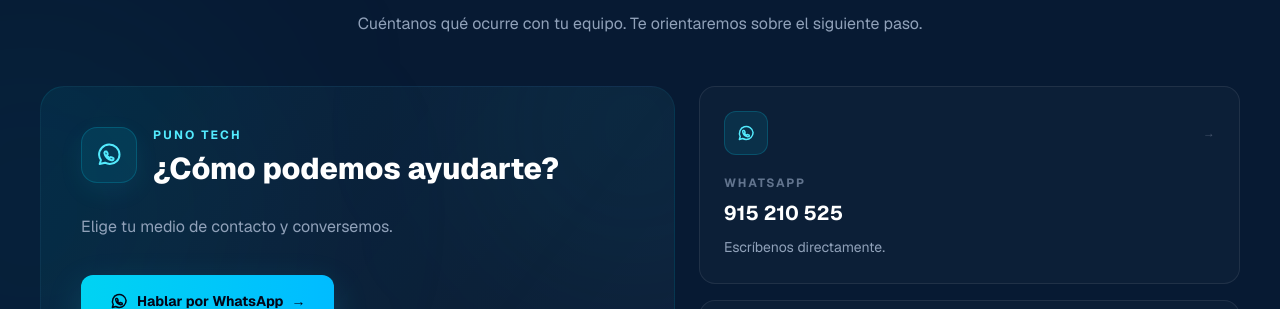
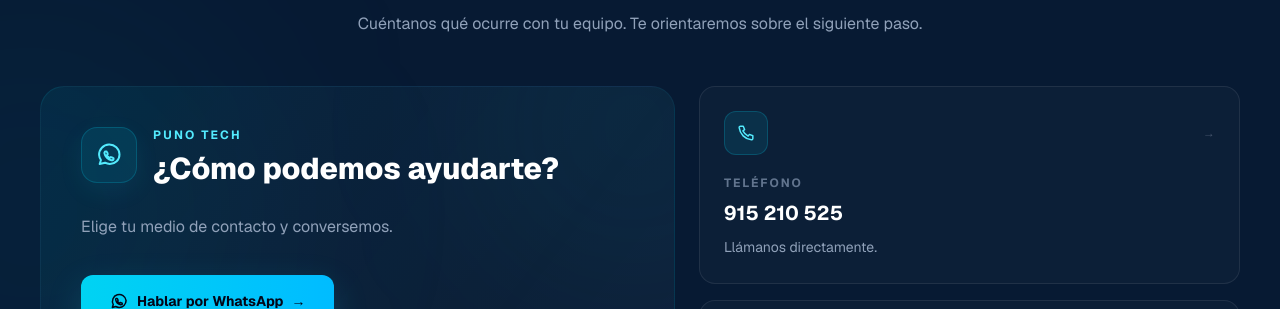
Before and after one commit to joakoguzp/puno-tech, a Next.js app: page / in a window 1280 px wide. Shown: the part 4300-4609 px from the top of the page. Built offline with nearby package versions, Linux system fonts and the light colour scheme.

Commit message:
Diferenciar contacto por WhatsApp y llamada telefónica

```diff
--- a/src/components/sections/Contact.tsx
+++ b/src/components/sections/Contact.tsx
@@ -151,11 +151,10 @@ export default function Contact() {
 
           {/* Información de contacto */}
           <div className="grid gap-4 sm:grid-cols-2 lg:grid-cols-1">
-            {/* WhatsApp */}
+            {/* Llamada telefónica */}
             <a
-              href="https://wa.me/51915210525"
-              target="_blank"
-              rel="noopener noreferrer"
+              href="tel:+51915210525"
+              aria-label="Llamar a PUNO TECH al 915 210 525"
               className="
                 group rounded-2xl border border-white/[0.08]
                 bg-white/[0.025] p-6
@@ -167,40 +166,19 @@ export default function Contact() {
             >
               <div className="flex items-center justify-between">
                 <div className="flex h-11 w-11 items-center justify-center rounded-xl border border-cyan-400/20 bg-cyan-400/10 text-cyan-300">
-                  <svg
-                    viewBox="0 0 24 24"
-                    fill="none"
-                    stroke="currentColor"
-                    strokeWidth="1.8"
-                    className="h-5 w-5"
-                    aria-hidden="true"
-                  >
-                    <path
-                      strokeLinecap="round"
-                      strokeLinejoin="round"
-                      d="M20.5 11.4a8.3 8.3 0 0 1-8.4 8.3 8.4 8.4 0 0 1-4.1-1.1L4 19.7l1.1-3.5a8.2 8.2 0 1 1 15.4-4.8Z"
-                    />
-                    <path
-                      strokeLinecap="round"
-                      strokeLinejoin="round"
-                      d="M8.5 9.3c.2-.4.4-.4.7-.4h.5c.2 0 .4.1.5.4l.7 1.6c.1.2.1.4-.1.6l-.6.7c.5 1 1.3 1.8 2.4 2.3l.7-.6c.2-.2.4-.2.6-.1l1.6.7c.3.1.4.3.4.5v.5c0 .3-.1.5-.4.7-.4.3-1 .4-1.5.3-2.8-.5-5.4-3.1-5.9-5.9-.1-.5 0-1.1.4-1.5Z"
-                    />
+                  <svg viewBox="0 0 24 24" fill="none" stroke="currentColor" strokeWidth="1.8" className="h-5 w-5" aria-hidden="true">
+                    <path strokeLinecap="round" strokeLinejoin="round" d="M5.5 3.8h3.2l1.6 4.1-2 1.5a15.1 15.1 0 0 0 6.3 6.3l1.5-2 4.1 1.6v3.2a1.7 1.7 0 0 1-1.8 1.7A16.7 16.7 0 0 1 3.8 5.6a1.7 1.7 0 0 1 1.7-1.8Z" />
                   </svg>
                 </div>
-
-                <span className="text-xs text-slate-600 transition-colors group-hover:text-cyan-400">
-                  →
-                </span>
+                <span className="text-xs text-slate-600 transition-colors group-hover:text-cyan-400">→</span>
               </div>
 
               <p className="mt-5 text-xs font-bold uppercase tracking-[0.16em] text-slate-500">
-                WhatsApp
+                Teléfono
               </p>
-
               <p className="mt-2 text-xl font-bold text-white">915 210 525</p>
-
               <p className="mt-2 text-sm leading-6 text-slate-400">
-                Escríbenos directamente.
+                Llámanos directamente.
               </p>
             </a>
 
```
